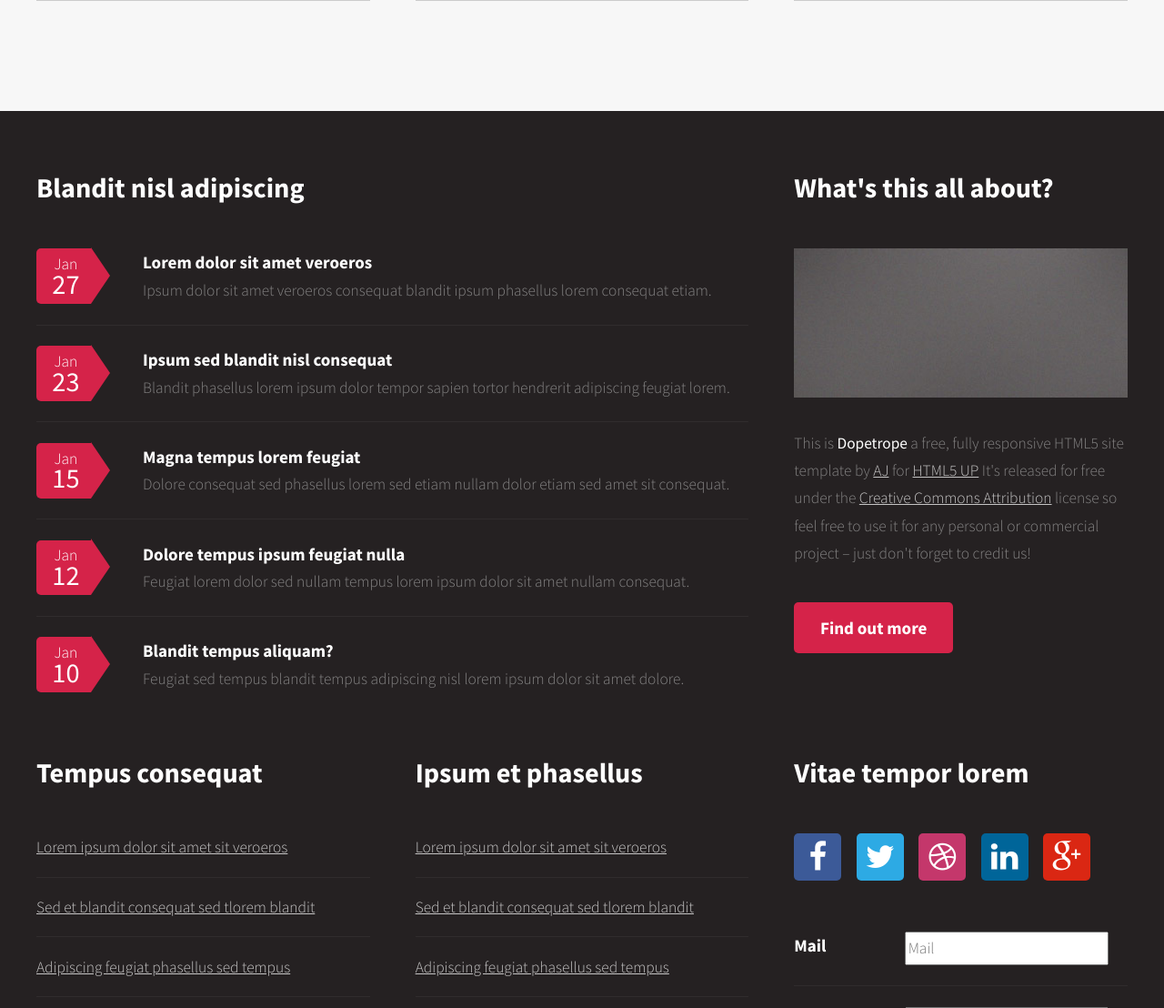
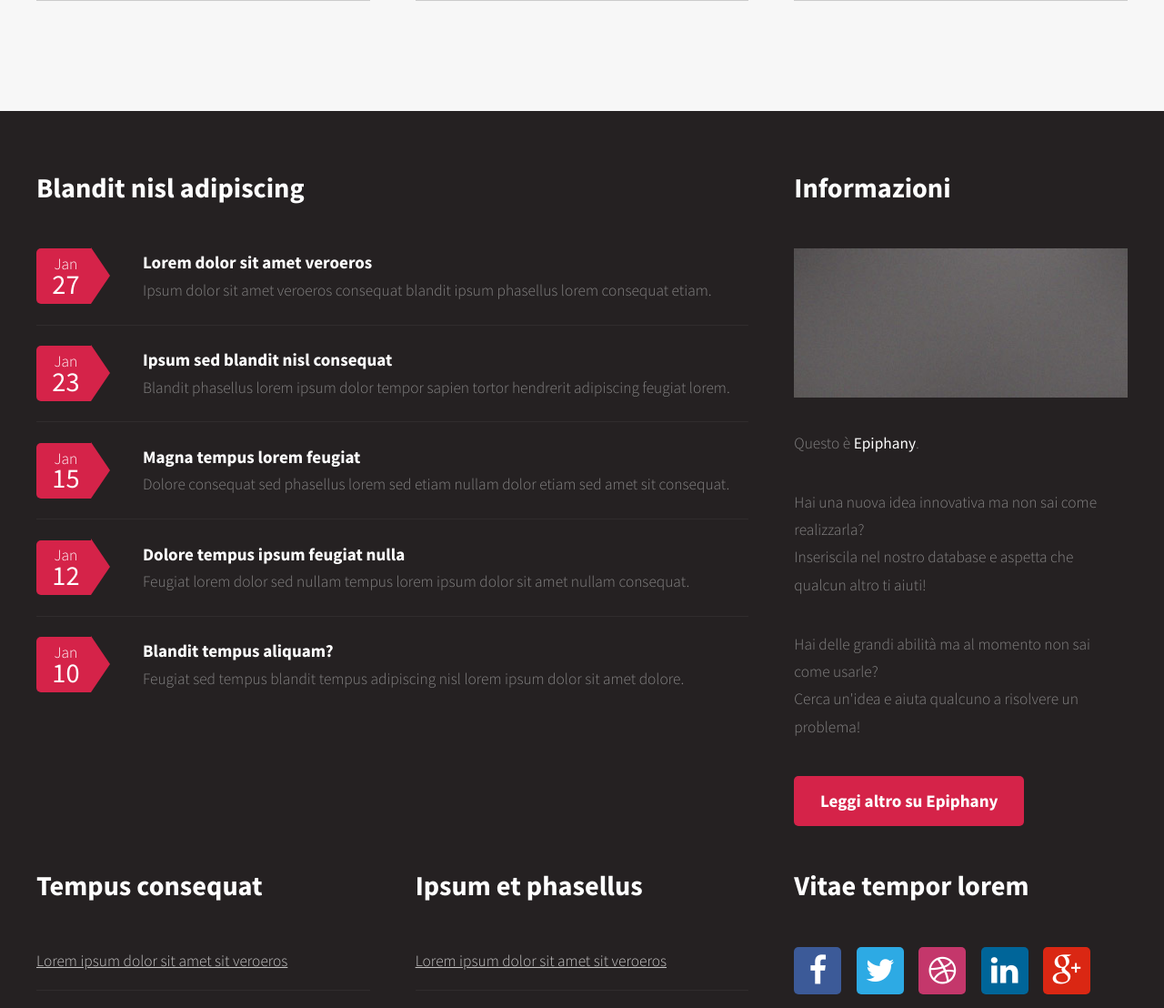
Before and after one commit to LucaCastellaro/Epiphany, a PHP site: page / in a window 1280 px wide. Shown: the part 4188-5296 px from the top of the page at 91% size. Run offline with PHP 8.4, Linux system fonts and the light colour scheme.

Commit message:
v140415.1908
Piccole modifiche (grafiche) alla index.php

Mettendo #header h1 in style.css sui siti desktop il logo si vede giusto
ma sui siti mobile si vede la scritta "standard"

```diff
--- a/css/style.css
+++ b/css/style.css
@@ -270,7 +270,6 @@
                                 font-family:'Sacramento';
                                 font-weight: 900;
                                 font-size: 3em;
-                                letter-spacing: -0.035em;
                                 margin: 0 0 1em 0;
                         }
 			header > p
--- a/index.php
+++ b/index.php
@@ -31,12 +31,12 @@
 				<div id="header">
 
 					<!-- Logo -->
-						<h1><a href="index.html">Epiphany</a></h1>
+						<h1><a href="">Epiphany</a></h1>
 
 					<!-- Nav -->
 						<nav id="nav">
 							<ul>
-								<li class="current"><a href="index.html">Home</a></li>
+								<li class="current"><a href="">Home</a></li>
 <!--								<li>
 									<a href="">Categorie</a>
 									<ul>
@@ -57,7 +57,7 @@
 									</ul>
 								</li>
 -->								<li><a href="left-sidebar.html">Esplora</a></li>
-<li id="li-cerca"><input type="text" name="cerca" id="cerca" placeholder="Cerca un'idea"> <input type="button" name="bt_cerca" id="bt_cerca" value="Cerca"></li>
+<li id="li-cerca"><a href=""><input type="text" name="cerca" id="cerca" placeholder="Cerca un'idea"> <input type="button" name="bt_cerca" id="bt_cerca" value="Cerca"></a></li>
 <!--                                                      		<li><a href="right-sidebar.html">Crea</a></li>
 
                             				COMMENTO IMPORTANTE: il pulsante "crea" pulsante facciamolo "vedere" solo se è già stato fatto il login (:
@@ -110,8 +110,8 @@
 							</div>
 							<footer>
 								<ul class="actions">
-									<li><a href="#" class="button big"><!--Get Started-->Inizia</a></li>
-									<li><a href="#" class="button alt big">Esplora</a></li>
+									<li><a href="" class="button big"><!--Get Started-->Inizia</a></li>
+									<li><a href="" class="button alt big">Esplora</a></li>
 								</ul>
 							</footer>
 						</section>
@@ -319,16 +319,16 @@
 						<div class="4u">
 							<section>
 								<header>
-									<h2>What's this all about?</h2>
+									<h2>Informazioni</h2>
 								</header>
 								<a href="#" class="image featured"><img src="images/pic10.jpg" alt="" /></a>
 								<p>
-									This is <strong>Dopetrope</strong> a free, fully responsive HTML5 site template by
-									<a href="http://n33.co">AJ</a> for <a href="http://html5up.net/">HTML5 UP</a> It's released for free under
-									the <a href="http://html5up.net/license/">Creative Commons Attribution</a> license so feel free to use it for any personal or commercial project &ndash; just don't forget to credit us!
+									<p>Questo &egrave; <strong>Epiphany</strong>.</p>
+									<p>Hai una nuova idea innovativa ma non sai come realizzarla?<br>Inseriscila nel nostro database e aspetta che qualcun altro ti aiuti!</p>
+									<p>Hai delle grandi abilit&agrave; ma al momento non sai come usarle?<br>Cerca un'idea e aiuta qualcuno a risolvere un problema!</p>
 								</p>
 								<footer>
-									<a href="#" class="button">Find out more</a>
+									<a href="" class="button">Leggi altro su Epiphany</a>
 								</footer>
 							</section>
 						</div>
@@ -404,7 +404,7 @@
 							<!-- Copyright -->
 								<div id="copyright">
 									<ul class="links">
-										<li>&copy; 2015 - Epiphany. All rights reserved.</li><li>Powered by <a href="#">Luca Castellaro</a>, <a href="#">Matteo Bosi</a></li>
+										<li>&copy; 2015 - Epiphany. All rights reserved.</li><li>Powered by <a href="lucacastellaro.altervista.org">Luca Castellaro</a>, <a href="#">Matteo Bosi</a></li>
 									</ul>
 								</div>
 
```
